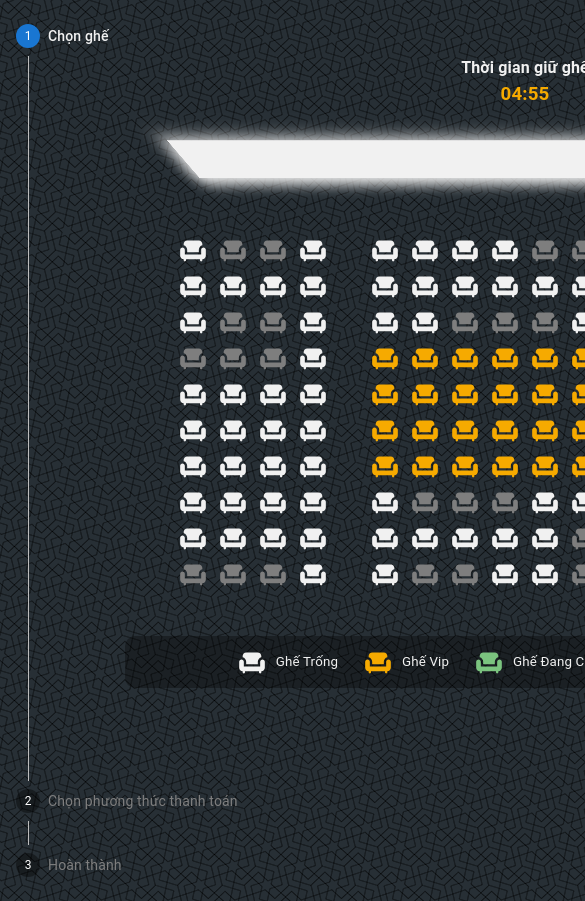
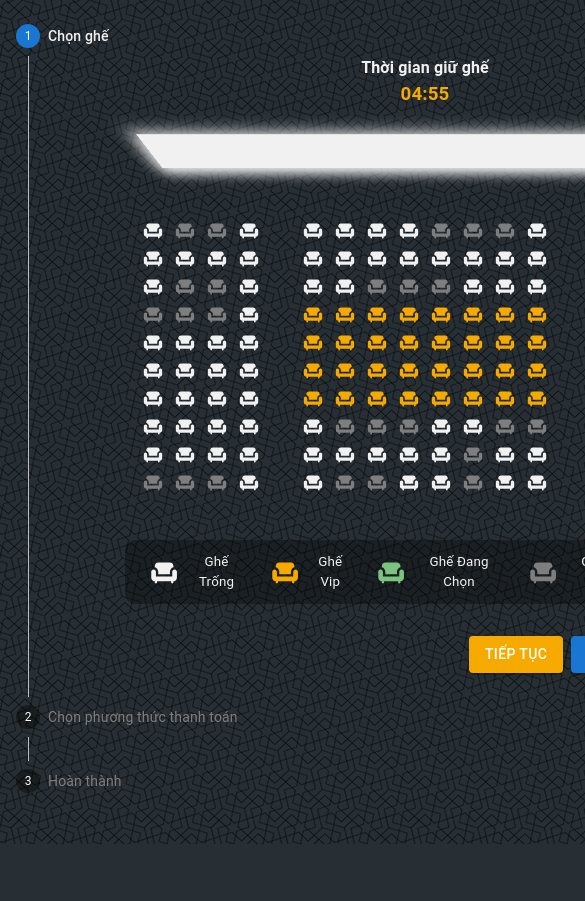
Before and after one commit to yoshivn1203/BCDN04_React4_Nguyen, a React (Create React App) app: page / in a window 390 px wide. Shown: the top 901 px of the page, 585 px wide, since content can reach past the window. After the commit the page ends 844 px from the top, so only its background shows below. Built offline with nearby package versions, Linux system fonts and the light colour scheme.

Commit message:
add responsive

```diff
--- a/src/components/BookingInfo.js
+++ b/src/components/BookingInfo.js
@@ -80,6 +80,14 @@ const Wrapper = styled.section`
       color: var(--primary-red);
     }
   }
+  @media screen and (max-width: 1450px) {
+    width: 350px;
+    height: 650px;
+
+    img {
+      width: 200px;
+    }
+  }
 `;
 
 export default BookingInfo;
--- a/src/components/Seats.js
+++ b/src/components/Seats.js
@@ -128,6 +128,18 @@ const Wrapper = styled.section`
   .seat.vip {
     color: var(--primary-yellow);
   }
+  @media screen and (max-width: 1450px) {
+    .Cinema {
+      grid-gap: 16px;
+      .screen {
+        max-width: 500px;
+      }
+      .seat {
+        width: 24px;
+        height: 20px;
+      }
+    }
+  }
 `;
 
 export default Seats;
--- a/src/pages/BookingTickets.js
+++ b/src/pages/BookingTickets.js
@@ -229,6 +229,17 @@ const Wrapper = styled.div`
       }
     }
   }
+  @media screen and (max-width: 1450px) {
+    column-gap: 1rem;
+    .steppers-box {
+      .MuiCollapse-wrapperInner.MuiCollapse-vertical {
+        width: 600px;
+      }
+      .MuiTypography-root {
+        width: 600px;
+      }
+    }
+  }
 `;
 
 export default BookingTickets;
```
